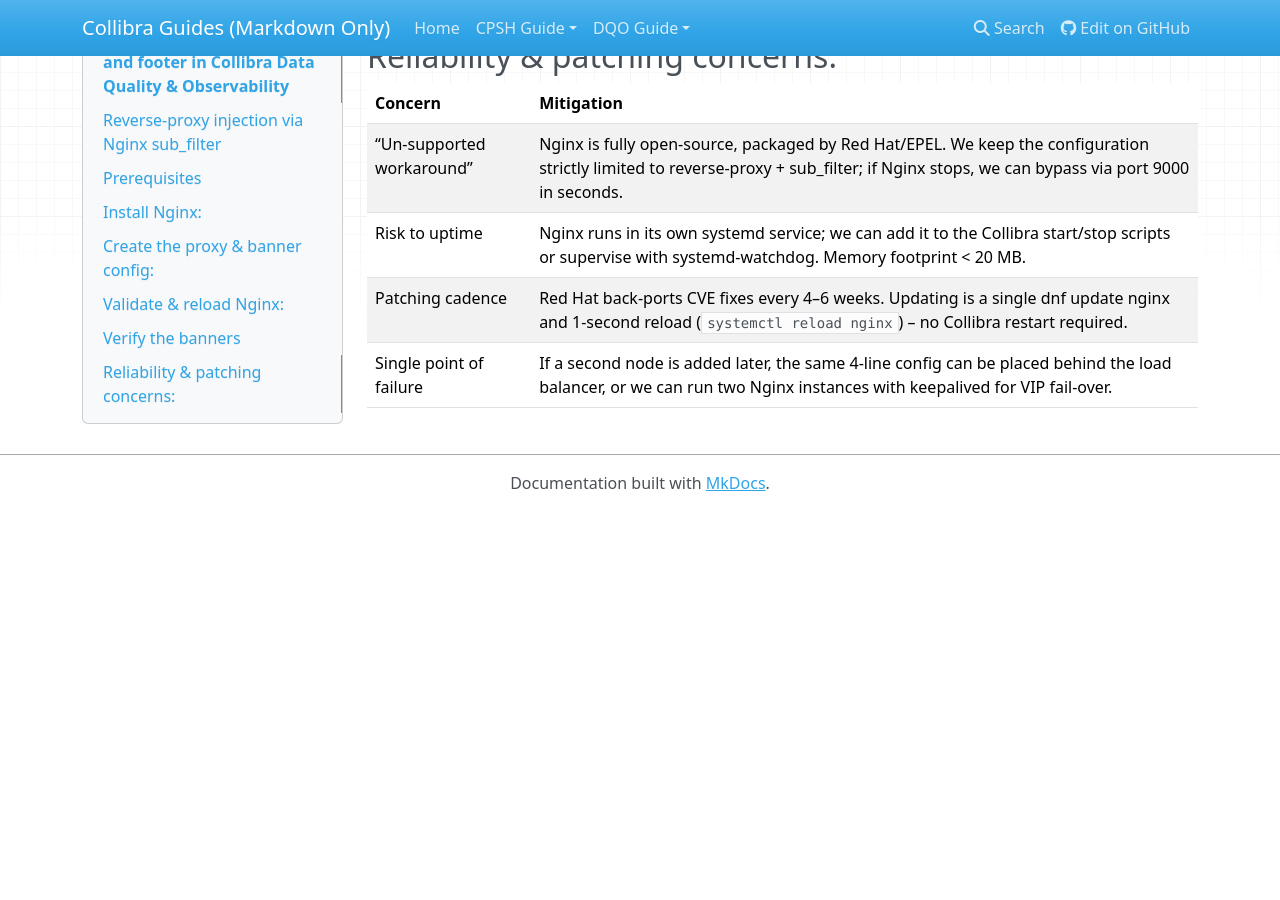
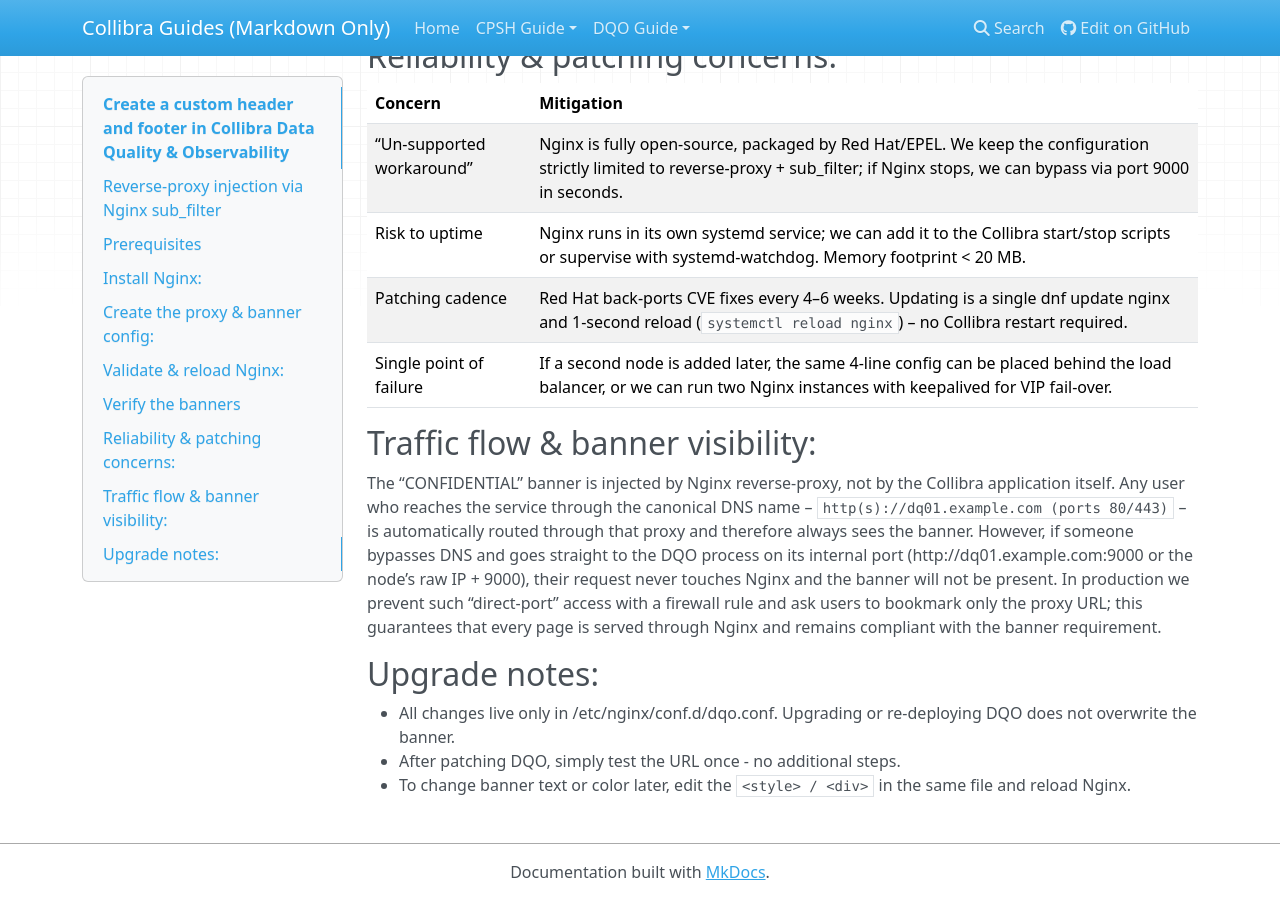
Before and after one commit to tejten/collibra-cpsh-dq-custom-banner, an MkDocs documentation site: the page built from docs/dqo/01-dqo-nginx.md, in a window 1280 px wide and 900 px high, scrolled down 2173 px. Built offline with MkDocs 1.6.1, drawn with Linux system fonts in a browser that asks for light colours; nearby versions of some CDN libraries; before the commit the page ends 2684 px from its top, so only the background shows below that.

Commit message:
Update 01-dqo-nginx.md

```diff
--- a/docs/dqo/01-dqo-nginx.md
+++ b/docs/dqo/01-dqo-nginx.md
@@ -86,3 +86,14 @@ Open a browser tab – a blue strip now appears at the very top and bottom of ev
 | Risk to uptime            | Nginx runs in its own systemd service; we can add it to the Collibra start/stop scripts or supervise with systemd-watchdog. Memory footprint < 20 MB. |
 | Patching cadence          | Red Hat back-ports CVE fixes every 4–6 weeks. Updating is a single dnf update nginx and 1-second reload (`systemctl reload nginx`) – no Collibra restart required. |
 | Single point of failure   | If a second node is added later, the same 4-line config can be placed behind the load balancer, or we can run two Nginx instances with keepalived for VIP fail-over. |
+
+
+## Traffic flow & banner visibility:
+
+The “CONFIDENTIAL” banner is injected by Nginx reverse-proxy, not by the Collibra application itself. Any user who reaches the service through the canonical DNS name – `http(s)://dq01.example.com (ports 80/443)` – is automatically routed through that proxy and therefore always sees the banner. However, if someone bypasses DNS and goes straight to the DQO process on its internal port (http://dq01.example.com:9000 or the node’s raw IP + 9000), their request never touches Nginx and the banner will not be present. In production we prevent such “direct-port” access with a firewall rule and ask users to bookmark only the proxy URL; this guarantees that every page is served through Nginx and remains compliant with the banner requirement.
+
+## Upgrade notes:
+
+- All changes live only in /etc/nginx/conf.d/dqo.conf. Upgrading or re-deploying DQO does not overwrite the banner.
+- After patching DQO, simply test the URL once - no additional steps.
+- To change banner text or color later, edit the `<style> / <div>` in the same file and reload Nginx.
```
